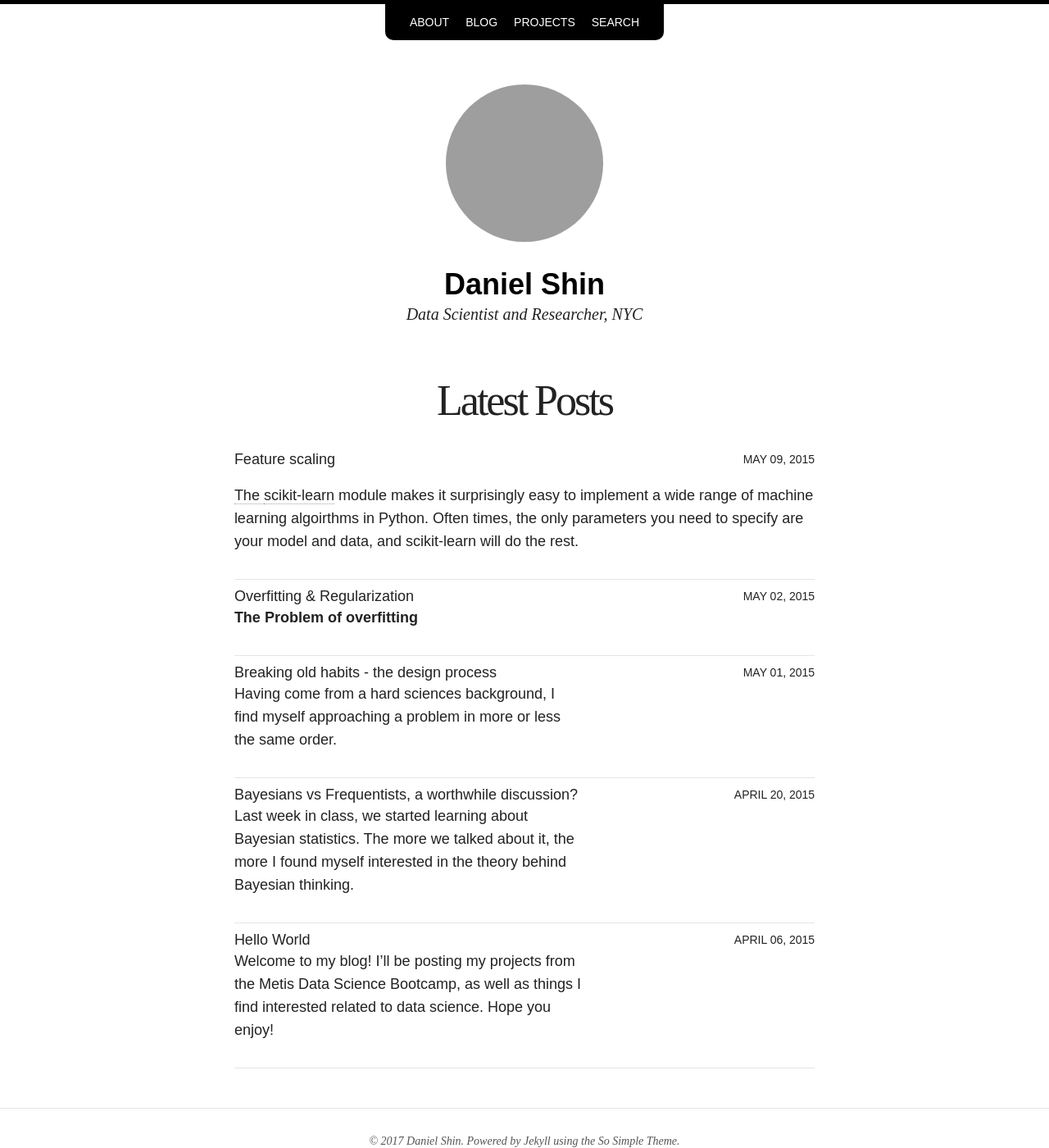
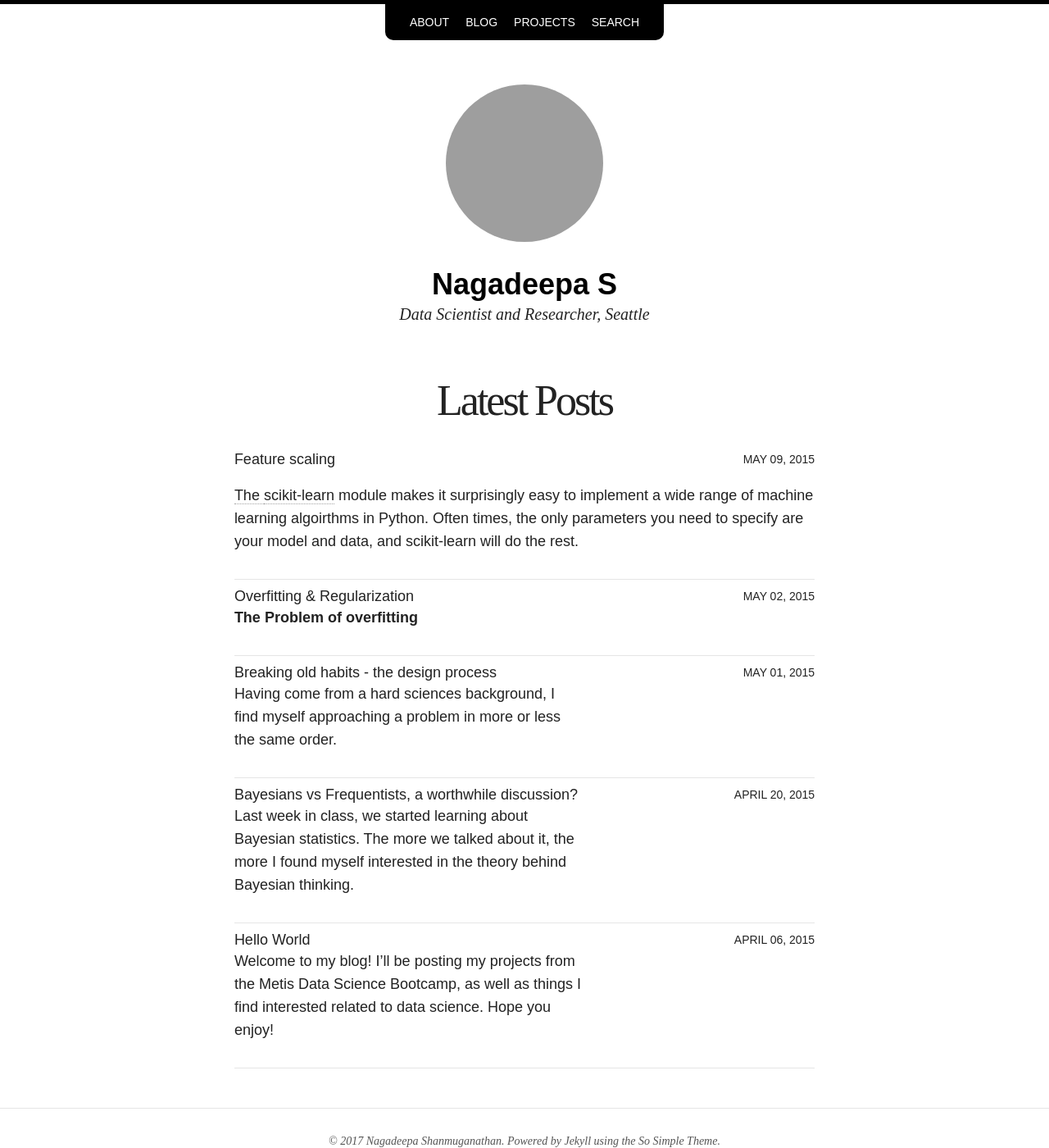
Before and after one commit to nagadeepa-zz/nagadeepa.github.io, a Jekyll site: the page built from index.html, in a window 1280 px wide and 1400 px high. Shown: the whole window at 82% size. Built offline with Jekyll 4.4.1, drawn with Linux system fonts in a browser that asks for light colours; nearby versions of some CDN libraries.

Commit message:
Update _config.yml

```diff
--- a/_config.yml
+++ b/_config.yml
@@ -1,8 +1,8 @@
 # Site wide configuration
 
-title: Daniel Shin
+title: Nagadeepa S
 locale: en_US
-description: Data Scientist and Researcher, NYC
+description: Data Scientist and Researcher, Seattle
 logo: fast_data_brain_tree.png
 search: true
 url:
@@ -31,15 +31,15 @@ exclude: ["lib", "config.rb", "Capfile", "config", "log", "Rakefile", "Rakefile.
 
 # Site owner
 owner:
-  name: Daniel Shin
+  name: Nagadeepa Shanmuganathan
   avatar: bio-photo.jpg
-  email: danieldshin@gmail.com
+  email:
   disqus-shortname:
-  twitter: dshin_nyc #username
+  twitter:  #username
   facebook: #username
-  github: dshincd #username
-  stackexchange: #http://stackoverflow.com/users/123456/username
-  linkedin: dshincd #username
+  github:  #username
+  stackexchange:
+  linkedin:  #username
   instagram: #username
   flickr: #username
   tumblr: #username
@@ -47,7 +47,7 @@ owner:
   weibo: #userid
   google:
     plus: #username
-    analytics: "UA-62744527-1"
+    analytics: " "
     verify:
     ad-client:
     ad-slot:
```
